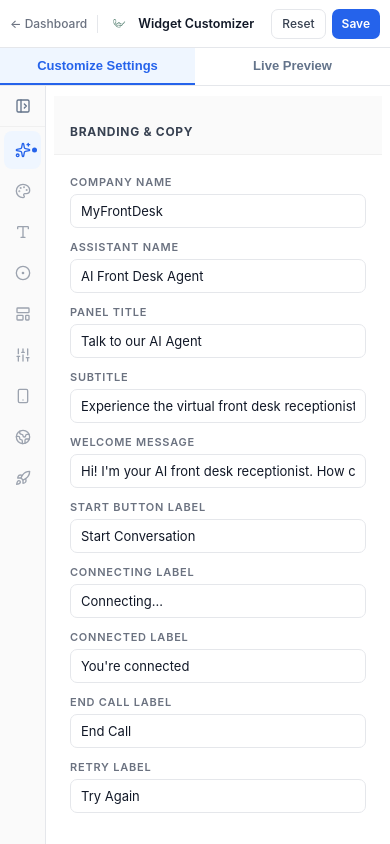
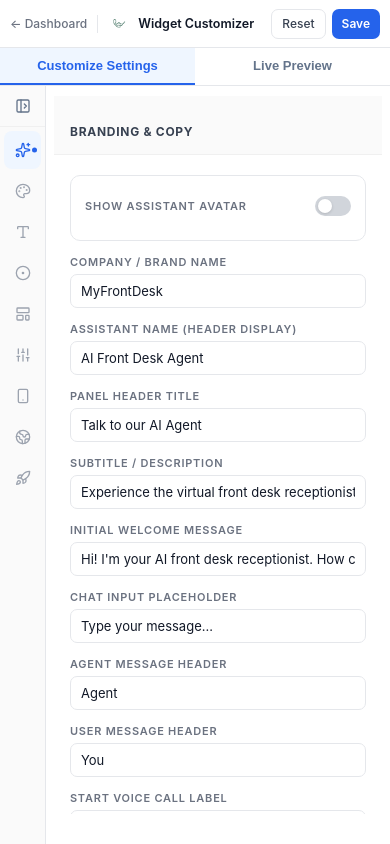
Before and after one commit to AliRana30/car-dealership-widget, a Next.js app: page /widget-customizer in a window 390 px wide. Both pictures are taken after a click on the button 22 px from the left and 150 px from the top of the page. Built offline with nearby package versions, Linux system fonts and the light colour scheme.

Commit message:
feat: fix customizer configuration persistence, dynamic section state, and iframe microphone permissions

```diff
--- a/public/widget.js
+++ b/public/widget.js
@@ -71,7 +71,8 @@
   iframe.style.border = 'none';
   iframe.style.background = 'transparent';
   iframe.style.colorScheme = 'light';
-  iframe.setAttribute('allow', 'microphone'); // Crucial for voice WebRTC!
+  iframe.setAttribute('allow', 'microphone *; autoplay *; camera *; display-capture *; encrypted-media *');
+  iframe.setAttribute('allowusermedia', 'true');
 
   container.appendChild(iframe);
   document.body.appendChild(container);
--- a/src/app/api/widgets/[widgetId]/configuration/route.ts
+++ b/src/app/api/widgets/[widgetId]/configuration/route.ts
@@ -32,10 +32,7 @@ export async function GET(req: NextRequest, context: RouteContext) {
 // PUT /api/widgets/[widgetId]/configuration
 export async function PUT(req: NextRequest, context: RouteContext) {
   try {
-    const userId = req.headers.get('x-user-id');
-    if (!userId) {
-      return NextResponse.json({ error: 'unauthorized', message: 'Authentication required' }, { status: 401 });
-    }
+    const userId = req.headers.get('x-user-id') || undefined;
 
     const resolvedParams = await context.params;
     const { widgetId } = resolvedParams;
--- a/src/components/voice-agent/VoiceAgentWidget.tsx
+++ b/src/components/voice-agent/VoiceAgentWidget.tsx
@@ -1018,10 +1018,21 @@ const VoiceAgentWidget = forwardRef<VoiceAgentWidgetRef, VoiceAgentWidgetProps>(
             isStartingRef.current = false;
           }, mergedConfig.behavior.connectionTimeout);
 
-          await activeClient.startCall({
-            accessToken: token,
-            emitRawAudioSamples: false,
-          });
+          try {
+            await activeClient.startCall({
+              accessToken: token,
+              emitRawAudioSamples: false,
+            });
+          } catch (callStartErr: any) {
+            console.error('[VoiceAgentWidget] Retell startCall failed:', callStartErr);
+            const msg = callStartErr?.name === 'NotAllowedError' || callStartErr?.message?.includes('Permission')
+              ? 'Microphone permission was denied. Please allow microphone access in your browser.'
+              : (callStartErr?.message || 'Unable to connect the voice call.');
+            setErrorMessage(msg);
+            updateState('error');
+            isStartingRef.current = false;
+            return;
+          }
         }
 
         // ─── Provider: Vapi ─────────────────────────────────────────────────
--- a/src/components/widget-customizer/ConfigSections.tsx
+++ b/src/components/widget-customizer/ConfigSections.tsx
@@ -9,33 +9,93 @@ interface Props {
 }
 
 export function BrandingSection({ draft, onChange }: Props) {
-  const set = (key: keyof typeof draft.branding, val: string) =>
-    onChange({ branding: { [key]: val } as any });
+  const setBranding = (key: string, val: string) =>
+    onChange({ branding: { ...draft.branding, [key]: val } as any });
+
+  const setAvatar = (key: string, val: any) =>
+    onChange({ avatar: { ...(draft.avatar || { size: 44, shape: 'circle' }), [key]: val } as any });
 
   const fields: [keyof typeof draft.branding, string][] = [
-    ['companyName',      'Company Name'],
-    ['assistantName',    'Assistant Name'],
-    ['title',            'Panel Title'],
-    ['subtitle',         'Subtitle'],
-    ['welcomeMessage',   'Welcome Message'],
-    ['startLabel',       'Start Button Label'],
-    ['connectingLabel',  'Connecting Label'],
-    ['connectedLabel',   'Connected Label'],
-    ['endLabel',         'End Call Label'],
-    ['retryLabel',       'Retry Label'],
-    ['muteLabel',        'Mute Label'],
-    ['unmuteLabel',      'Unmute Label'],
+    ['companyName',      'Company / Brand Name'],
+    ['assistantName',    'Assistant Name (Header Display)'],
+    ['title',            'Panel Header Title'],
+    ['subtitle',         'Subtitle / Description'],
+    ['welcomeMessage',   'Initial Welcome Message'],
+    ['placeholderText',  'Chat Input Placeholder'],
+    ['agentMessageName', 'Agent Message Header'],
+    ['userMessageName',  'User Message Header'],
+    ['startLabel',       'Start Voice Call Label'],
+    ['connectingLabel',  'Connecting Status Label'],
+    ['connectedLabel',   'Connected Status Label'],
+    ['endLabel',         'End Call Button Label'],
+    ['retryLabel',       'Retry Button Label'],
+    ['muteLabel',        'Mute Button Label'],
+    ['unmuteLabel',      'Unmute Button Label'],
+    ['errorMessage',     'Connection Error Message'],
+    ['callEndedMessage', 'Call Ended Notice Message'],
   ];
 
   return (
-    <div style={{ display: 'flex', flexDirection: 'column', gap: '12px' }}>
+    <div style={{ display: 'flex', flexDirection: 'column', gap: '14px' }}>
+      {/* Avatar Sub-Card */}
+      <div style={cardStyle}>
+        <div style={rowStyle}>
+          <span style={labelStyle}>Show Assistant Avatar</span>
+          <label className="cust-toggle">
+            <input
+              type="checkbox"
+              checked={draft.avatar?.enabled || false}
+              onChange={(e) => setAvatar('enabled', e.target.checked)}
+            />
+            <span />
+          </label>
+        </div>
+
+        {draft.avatar?.enabled && (
+          <div style={{ display: 'flex', flexDirection: 'column', gap: '10px', marginTop: '10px' }}>
+            <div>
+              <label style={labelStyle}>Avatar Image URL</label>
+              <input
+                type="text"
+                placeholder="https://example.com/avatar.png"
+                value={draft.avatar?.src || ''}
+                onChange={(e) => setAvatar('src', e.target.value)}
+                style={inputStyle}
+              />
+            </div>
+            <div>
+              <label style={labelStyle}>Fallback Initials (e.g. FD)</label>
+              <input
+                type="text"
+                placeholder="AI"
+                value={draft.avatar?.fallbackText || ''}
+                onChange={(e) => setAvatar('fallbackText', e.target.value)}
+                style={inputStyle}
+              />
+            </div>
+            <div>
+              <label style={labelStyle}>Avatar Shape</label>
+              <select
+                value={draft.avatar?.shape || 'circle'}
+                onChange={(e) => setAvatar('shape', e.target.value)}
+                style={inputStyle}
+              >
+                <option value="circle">Circle</option>
+                <option value="rounded">Rounded</option>
+                <option value="square">Square</option>
+              </select>
+            </div>
+          </div>
+        )}
+      </div>
+
       {fields.map(([key, label]) => (
         <div key={key}>
           <label style={labelStyle}>{label}</label>
           <input
             type="text"
             value={(draft.branding as any)[key] ?? ''}
-            onChange={(e) => set(key, e.target.value)}
+            onChange={(e) => setBranding(key, e.target.value)}
             style={inputStyle}
           />
         </div>
@@ -46,7 +106,7 @@ export function BrandingSection({ draft, onChange }: Props) {
 
 export function TypographySection({ draft, onChange }: Props) {
   const set = (key: keyof typeof draft.typography, val: any) =>
-    onChange({ typography: { [key]: val } as any });
+    onChange({ typography: { ...draft.typography, [key]: val } as any });
 
   const FONT_PRESETS = [
     { label: 'Inter (Modern & Clean)', value: "'Inter', sans-serif" },
@@ -126,7 +186,7 @@ export function TypographySection({ draft, onChange }: Props) {
 
 export function LauncherSection({ draft, onChange }: Props) {
   const set = (key: keyof typeof draft.launcher, val: any) =>
-    onChange({ launcher: { [key]: val } as any });
+    onChange({ launcher: { ...draft.launcher, [key]: val } as any });
 
   return (
     <div style={{ display: 'flex', flexDirection: 'column', gap: '12px' }}>
--- a/src/config/voiceWidget/default.ts
+++ b/src/config/voiceWidget/default.ts
@@ -412,6 +412,18 @@ export function toConfigurationRecord(config: VoiceWidgetConfig): WidgetConfigur
       title: config.branding?.title || '',
       subtitle: config.branding?.subtitle || '',
       welcomeMessage: config.branding?.welcomeMessage || '',
+      startLabel: config.branding?.startLabel || '',
+      connectingLabel: config.branding?.connectingLabel || '',
+      connectedLabel: config.branding?.connectedLabel || '',
+      endLabel: config.branding?.endLabel || '',
+      retryLabel: config.branding?.retryLabel || '',
+      muteLabel: config.branding?.muteLabel || '',
+      unmuteLabel: config.branding?.unmuteLabel || '',
+      errorMessage: config.branding?.errorMessage || '',
+      callEndedMessage: config.branding?.callEndedMessage || '',
+      placeholderText: config.branding?.placeholderText || '',
+      agentMessageName: config.branding?.agentMessageName || '',
+      userMessageName: config.branding?.userMessageName || '',
       avatar: config.avatar || {},
     },
     theme: config.theme || {},
@@ -473,20 +485,20 @@ export function fromConfigurationRecord(record: WidgetConfigurationRecord): Voic
       title: record.branding?.title || 'Talk to our AI Agent',
       subtitle: record.branding?.subtitle || 'Experience the virtual front desk receptionist live in your browser.',
       welcomeMessage: record.branding?.welcomeMessage || 'Hi! I\'m your AI front desk receptionist. How can I help you today?',
-      startLabel: 'Start Conversation',
-      connectingLabel: 'Connecting...',
-      connectedLabel: "You're connected",
-      endLabel: 'End Call',
-      retryLabel: 'Try Again',
-      muteLabel: 'Mute',
-      unmuteLabel: 'Unmute',
-      errorMessage: 'Unable to connect. Please check your connection and try again.',
-      callEndedMessage: 'The call has ended. Thank you!',
-      placeholderText: record.chat?.placeholderText || 'Type your message...',
-      agentMessageName: record.chat?.agentMessageName || 'Agent',
-      userMessageName: record.chat?.userMessageName || 'You',
+      startLabel: record.branding?.startLabel || 'Start Conversation',
+      connectingLabel: record.branding?.connectingLabel || 'Connecting...',
+      connectedLabel: record.branding?.connectedLabel || "You're connected",
+      endLabel: record.branding?.endLabel || 'End Call',
+      retryLabel: record.branding?.retryLabel || 'Try Again',
+      muteLabel: record.branding?.muteLabel || 'Mute',
+      unmuteLabel: record.branding?.unmuteLabel || 'Unmute',
+      errorMessage: record.branding?.errorMessage || 'Unable to connect. Please check your connection and try again.',
+      callEndedMessage: record.branding?.callEndedMessage || 'The call has ended. Thank you!',
+      placeholderText: record.branding?.placeholderText || record.chat?.placeholderText || 'Type your message...',
+      agentMessageName: record.branding?.agentMessageName || record.chat?.agentMessageName || 'Agent',
+      userMessageName: record.branding?.userMessageName || record.chat?.userMessageName || 'You',
     },
-    avatar: record.branding?.avatar || {
+    avatar: record.branding?.avatar || (record as any).avatar || {
       enabled: false,
       src: undefined,
       fallbackText: undefined,
```
Also changed, not shown: scratch/test-customizer-sync.ts (added, +111 -0 lines), 2 other files (tests, documents, lock files or other folders).
